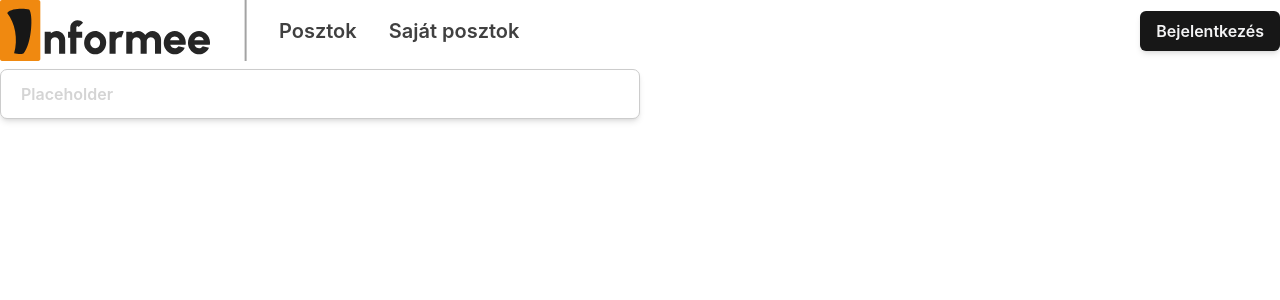
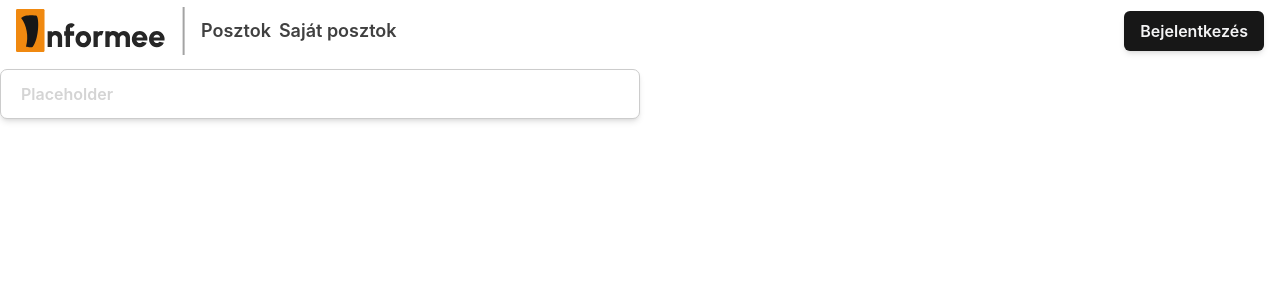
Before and after one commit to WR0NGTH3HU4/Informee, a Vue app: page / in a window 1280 px wide. Shown: the top 300 px of the page. Built offline with nearby package versions, Linux system fonts and the light colour scheme; what tailwindcss-animated would draw is missing.

Commit message:
feat: normalis navbar kinezet

```diff
--- a/src/App.vue
+++ b/src/App.vue
@@ -23,11 +23,4 @@ function asd() {
 </template>
 
 <style scoped>
-  *{
-    margin: 0;
-    padding: 0;
-
-  }
-
-
 </style>
--- a/src/components/Navbar.vue
+++ b/src/components/Navbar.vue
@@ -1,97 +1,59 @@
 <script setup lang="ts">
 import { RouterLink, RouterView } from 'vue-router'
 import Logo from './Logo.vue'
-    import {ref} from 'vue'
-    import Button from './Button.vue';
+import { ref } from 'vue'
+import Button from './Button.vue'
 
-    interface Link{
-        Id: number,
-        Title: string,
-        Url: string,
+interface Link {
+  Id: number
+  Title: string
+  Url: string
 }
 //Global Var helyett
-    let IsLoggedIn= true;
+let IsLoggedIn = true
 
 const LoggedInContent = ref<Link[]>([
-        {Id:0,Title:"Posztok", Url:"/Posztok"},
-        {Id:1,Title:"Saját posztok", Url:"/SajatPosztok"}
+  { Id: 0, Title: 'Posztok', Url: '/Posztok' },
+  { Id: 1, Title: 'Saját posztok', Url: '/SajatPosztok' }
 ])
 const LoggedOutContent = ref<Link[]>([
-        {Id:0,Title:"Kezdőlap", Url:"/Kezdolap"},
-        {Id:1,Title:"Rólunk", Url:"/Rolunk"},
-
+  { Id: 0, Title: 'Kezdőlap', Url: '/Kezdolap' },
+  { Id: 1, Title: 'Rólunk', Url: '/Rolunk' }
 ])
-
 </script>
 
 <template>
-    <div class="FullNav">
-        <div class="NavLeft">
+  <nav class="flex justify-between items-center px-4">
+    <div class="flex">
       <!--Logo-->
-            <Logo/>
+      <Logo class="w-[150px]" />
       <!--Separator-->
-            <svg id="separator" width="3" height="61" viewBox="0 0 3 61" fill="none" xmlns="http://www.w3.org/2000/svg">
-                <line x1="1.60449" x2="1.60449" y2="61" stroke="#A3A3A3" stroke-width="2"/>
+      <svg
+        id="separator"
+        width="3"
+        height="48"
+        viewBox="0 0 3 48"
+        fill="none"
+        xmlns="http://www.w3.org/2000/svg"
+        class="self-center"
+      >
+        <line x1="1.60449" x2="1.60449" y2="61" stroke="#A3A3A3" stroke-width="2" />
       </svg>
       <!--NavLinks-->
-            <ul class="NavLinks">
-                <li v-if="IsLoggedIn">
-                    <a id="NavLink" v-for="link in LoggedInContent" :key="link.Id" :href="link.Url">{{ link.Title }}</a>
-                </li>
-                <li v-else>
-                    <a id="NavLink" v-for="link in LoggedOutContent" :key="link.Id" :href="link.Url">{{ link.Title }}</a>
-                </li>
-            </ul>
+      <span class="flex items-center gap-2">
+        <a class="text-neutral-700 text-lg" v-for="link in LoggedInContent" :key="link.Id" :href="link.Url">{{
+        link.Title
+        }}</a>
+    </span>
     </div>
     <RouterLink to="/Login">
       <Button text="Bejelentkezés"></Button>
     </RouterLink>
-    </div>
+  </nav>
 </template>
 
 <style scoped>
-*{
-    padding: 0;
+#separator {
+  @apply mx-4;
 }
-
-.FullNav{
-
-    display: flex;
-    flex-direction: row;
-    justify-content: space-between;
-    align-content: space-between;
-    align-items: center;
-
-}
-.NavLeft{
-    display: flex;
-    flex-direction: row;
-    justify-content: space-evenly;
-
-}
-.NavLinks{
-    list-style: none;
-    display: flex;
-    flex-direction: row;
-    justify-content: flex-start;
-    align-items: center;
-}
-#separator{
-margin: 0 2rem;
-
-}
-li a{
-    margin-right: 2rem;
-    font-size: 125%;
-    text-decoration: none;
-    /*Tail-wind color*/
-    color: #404040;
-}
-#NavLink:hover{
-    /*Animation / tail-wind classok */
-    font-size: 130%;
-    font-weight: 600;
-    color: #171717;
-}
-
 </style>
--- a/src/router/index.ts
+++ b/src/router/index.ts
@@ -1,4 +1,4 @@
-import { useUserStore } from '@/stores/user';
+import { useUserStore } from '@/stores/user'
 import { createRouter, createWebHistory } from 'vue-router'
 import HomeView from '../views/HomeView.vue'
 
@@ -9,14 +9,13 @@ const router = createRouter({
       path: '/',
       name: 'home',
       component: HomeView,
-      meta:{
+      meta: {
         public: true
       }
-
     },
     //Kezdőlap
     {
-      path:'/Kezdolap',
+      path: '/Kezdolap',
       name: 'Kezdolap',
       component: () => import('../views/Kezdolap.vue'),
       meta: {
@@ -25,7 +24,7 @@ const router = createRouter({
     },
     //Rólunk
     {
-      path:'/Rolunk',
+      path: '/Rolunk',
       name: 'Rolunk',
       component: () => import('../views/Rolunk.vue'),
       meta: {
@@ -34,7 +33,7 @@ const router = createRouter({
     },
     //Posztok
     {
-      path:'/Posztok',
+      path: '/Posztok',
       name: 'Posztok',
       component: () => import('../views/Posztok.vue'),
       //Ideiglenesen, teszteléshez !!!
@@ -47,7 +46,7 @@ const router = createRouter({
       name: 'PosztSzerkeszto',
       component: () => import('../views/Posztszerkesztes.vue'),
       //Ideiglenesen, teszteléshez
-      meta:{
+      meta: {
         public: true
       }
     },
@@ -56,34 +55,33 @@ const router = createRouter({
       name: 'PostOpened',
       component: () => import('../views/PostOpened.vue'),
       //Ideiglenesen, teszteléshez
-      meta:{
+      meta: {
         public: true
       }
     },
     //Saját posztok
     {
-      path:'/SajatPosztok',
+      path: '/SajatPosztok',
       name: 'SajatPosztok',
       component: () => import('../views/SajatPosztok.vue'),
-      meta:{public:true}
+      meta: { public: true }
     },
     //Bejelentkezés
     {
-      path:'/Login',
+      path: '/Login',
       name: 'Login',
       component: () => import('../views/Login.vue'),
-      meta:
-      {
+      meta: {
         public: true
       }
     },
     //Regisztráció
     {
-      path:'/Registration',
+      path: '/Registration',
       name: 'Registration',
       component: () => import('../views/Registration.vue'),
-      meta:{
-        public:true
+      meta: {
+        public: true
       }
     },
     {
@@ -93,16 +91,19 @@ const router = createRouter({
       // this generates a separate chunk (About.[hash].js) for this route
       // which is lazy-loaded when the route is visited.
       component: () => import('../views/AboutView.vue')
-    },
-
+    }
   ]
 });
 
-router.beforeEach((to, from) =>{
-  const userStore= useUserStore();
+function getNavLinks() {
 
-  if (to.meta['public'] || userStore.loggedIn()){
-    return; // Ha publikus a route vagy a bejelentkezve fgv true akkor a route megjelenik
+}
+
+router.beforeEach((to, from) => {
+  const userStore = useUserStore()
+
+  if (to.meta['public'] || userStore.loggedIn()) {
+    return // Ha publikus a route vagy a bejelentkezve fgv true akkor a route megjelenik
   }
 
   router.push('login') // "else" -> küldje a login oldalra
```
Lines whose indentation alone changed are shown as unchanged.
